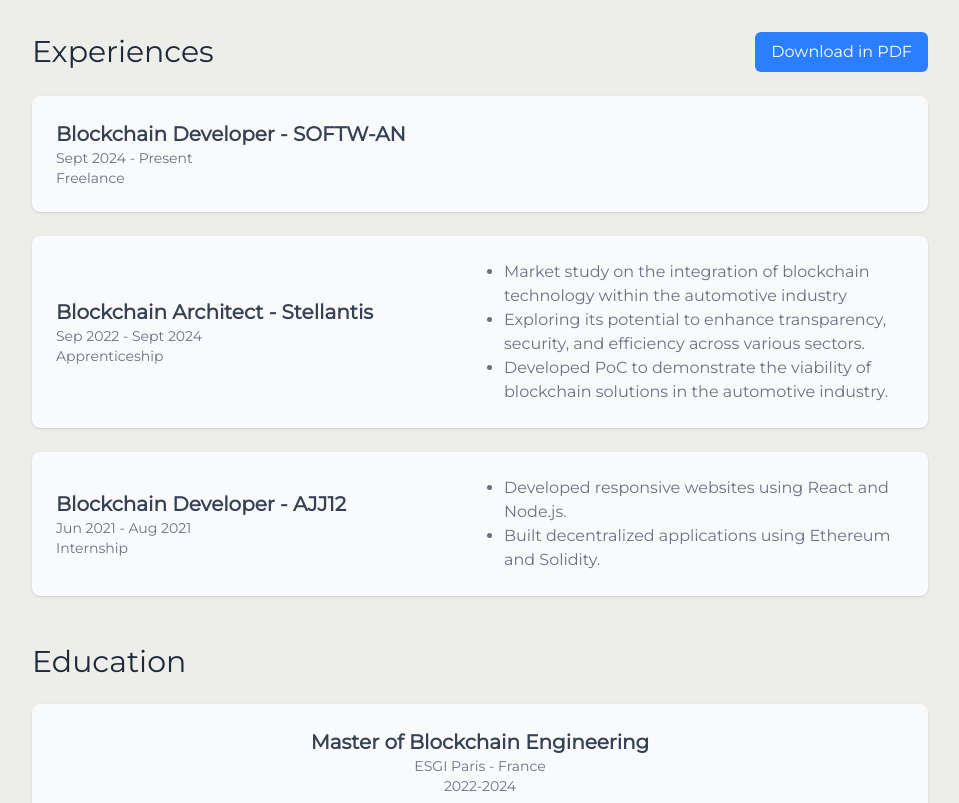
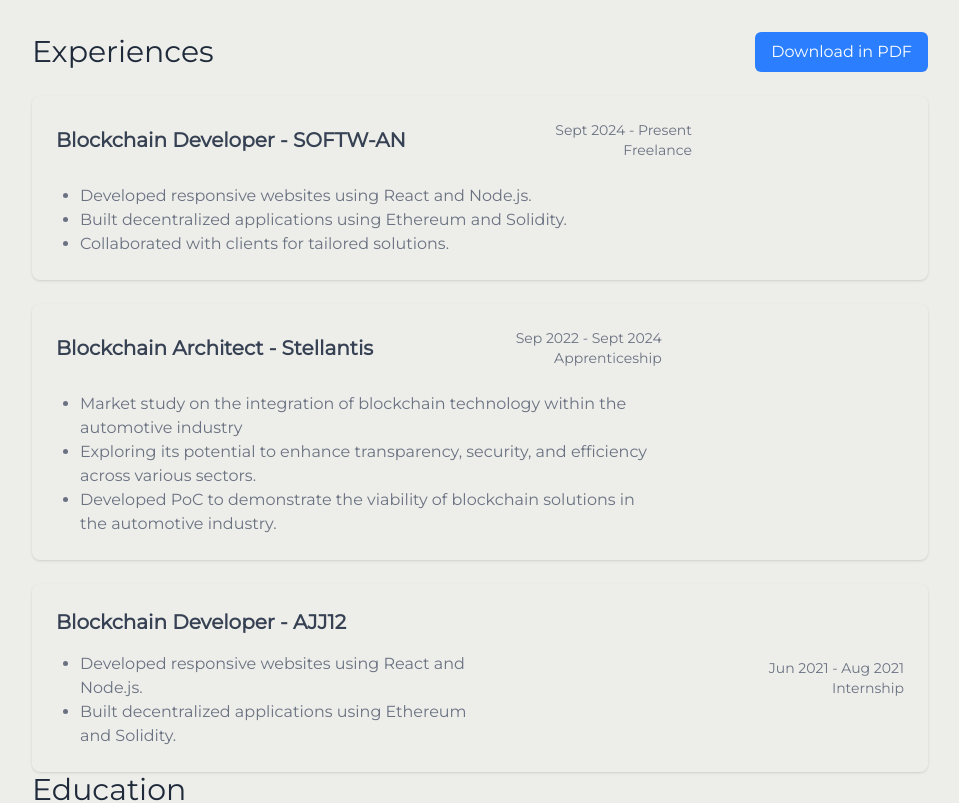
Before and after one commit to niceyy-dev/Portfolio, a Next.js app: page /about in a window 1280 px wide. Shown: the part 1040-1843 px from the top of the page, without its empty margins (160-1119 px from the left). Built offline with nearby package versions, Linux system fonts and the light colour scheme.

Commit message:
add resume

```diff
--- a/components/Resume.tsx
+++ b/components/Resume.tsx
@@ -8,7 +8,6 @@
         Resume
       </h4>
       {/* Experience Section */}
-
       <div id="resume-content">
         <div className="flex items-center justify-between mb-6">
           {/* Heading */}
@@ -20,34 +19,48 @@
         </div>
         <div className="space-y-6">
           {/* Experience 1 */}
-          <div className="flex flex-col sm:flex-row justify-between items-start sm:items-center space-y-4 sm:space-y-0 bg-gray-50 p-6 rounded-lg shadow-sm hover:shadow-md transition-shadow">
-            <div className="sm:w-2/4">
+          <div className="flex flex-col sm:flex-row justify-between items-start sm:items-center space-y-4 sm:space-y-0 p-6 rounded-lg shadow-sm hover:shadow-md transition-shadow">
+            <div className="sm:w-3/4">
+              <div className="flex items-center justify-between mb-6">
                 <h3 className="text-xl font-semibold text-gray-700">
                   Blockchain Developer - SOFTW-AN
                 </h3>
+                <div className="ml-auto text-right sm:w-1/4">
+                  {/* ml-auto pour pousser la section tout à droite */}
                   <p className="text-gray-500 text-sm">Sept 2024 - Present</p>
                   <p className="text-gray-500 text-sm">Freelance</p>
                 </div>
-            {/* <ul className="sm:w-2/4 text-gray-500 list-disc pl-6">
+              </div>
+              <ul className="text-gray-500 list-disc pl-6 mt-4">
                 <li>Developed responsive websites using React and Node.js.</li>
                 <li>
                   Built decentralized applications using Ethereum and Solidity.
                 </li>
                 <li>Collaborated with clients for tailored solutions.</li>
-            </ul> */}
+              </ul>
             </div>
-          <div className="flex flex-col sm:flex-row justify-between items-start sm:items-center space-y-4 sm:space-y-0 bg-gray-50 p-6 rounded-lg shadow-sm hover:shadow-md transition-shadow">
-            <div className="sm:w-2/4">
+          </div>
+
+          {/* Experience 2 */}
+          <div className="flex flex-col sm:flex-row justify-between items-start sm:items-center space-y-4 sm:space-y-0 p-6 rounded-lg shadow-sm hover:shadow-md transition-shadow">
+            <div className="w-5/7">
+              {" "}
+              {/* L'élément principal prend 5/7 de la largeur */}
+              <div className="flex items-center justify-between mb-6">
                 <h3 className="text-xl font-semibold text-gray-700">
                   Blockchain Architect - Stellantis
                 </h3>
+                <div className="ml-auto text-right">
+                  {" "}
+                  {/* Utiliser ml-auto pour pousser l'élément à droite */}
                   <p className="text-gray-500 text-sm">Sep 2022 - Sept 2024</p>
                   <p className="text-gray-500 text-sm">Apprenticeship</p>
                 </div>
-            <ul className="sm:w-2/4 text-gray-500 list-disc pl-6">
+              </div>
+              <ul className="text-gray-500 list-disc pl-6 mt-4">
                 <li>
-                Market study on the integration of blockchain technology within
-                the automotive industry
+                  Market study on the integration of blockchain technology
+                  within the automotive industry
                 </li>
                 <li>
                   Exploring its potential to enhance transparency, security, and
@@ -59,28 +72,32 @@
                 </li>
               </ul>
             </div>
-          <div className="flex flex-col sm:flex-row justify-between items-start sm:items-center space-y-4 sm:space-y-0 bg-gray-50 p-6 rounded-lg shadow-sm hover:shadow-md transition-shadow">
+          </div>
+
+          {/* Experience 3 */}
+          <div className="flex flex-col sm:flex-row justify-between items-start sm:items-center space-y-4 sm:space-y-0 p-6 rounded-lg shadow-sm hover:shadow-md transition-shadow">
             <div className="sm:w-2/4">
               <h3 className="text-xl font-semibold text-gray-700">
                 Blockchain Developer - AJJ12
               </h3>
-              <p className="text-gray-500 text-sm">Jun 2021 - Aug 2021</p>
-              <p className="text-gray-500 text-sm">Internship</p>
-            </div>
-            <ul className="sm:w-2/4 text-gray-500 list-disc pl-6">
+              <ul className="text-gray-500 list-disc pl-6 mt-4">
                 <li>Developed responsive websites using React and Node.js.</li>
                 <li>
                   Built decentralized applications using Ethereum and Solidity.
                 </li>
               </ul>
             </div>
+            <div className="sm:w-2/4 text-right">
+              <p className="text-gray-500 text-sm">Jun 2021 - Aug 2021</p>
+              <p className="text-gray-500 text-sm">Internship</p>
+            </div>
           </div>
         </div>
 
         {/* Education Section */}
         <div>
-        <h2 className="text-3xl font-medium text-gray-800 mb-6 ">Education</h2>
-        <div className="space-y-6 text-center">
+          <h2 className="text-3xl font-medium text-gray-800 mb-6">Education</h2>
+          <div className="space-y-6">
             {/* Education 1 */}
             <div className="flex flex-col sm:flex-row justify-center sm:justify-between items-center space-y-4 sm:space-y-0 bg-gray-50 p-6 rounded-lg shadow-sm hover:shadow-md transition-shadow">
               <div className="sm:w-full text-center">
@@ -168,7 +185,8 @@
           </div>
         </div>
       </div>
-    // </div>
+      //{" "}
+    </div>
   );
 }
 
```
Lines whose indentation alone changed are shown as unchanged.
